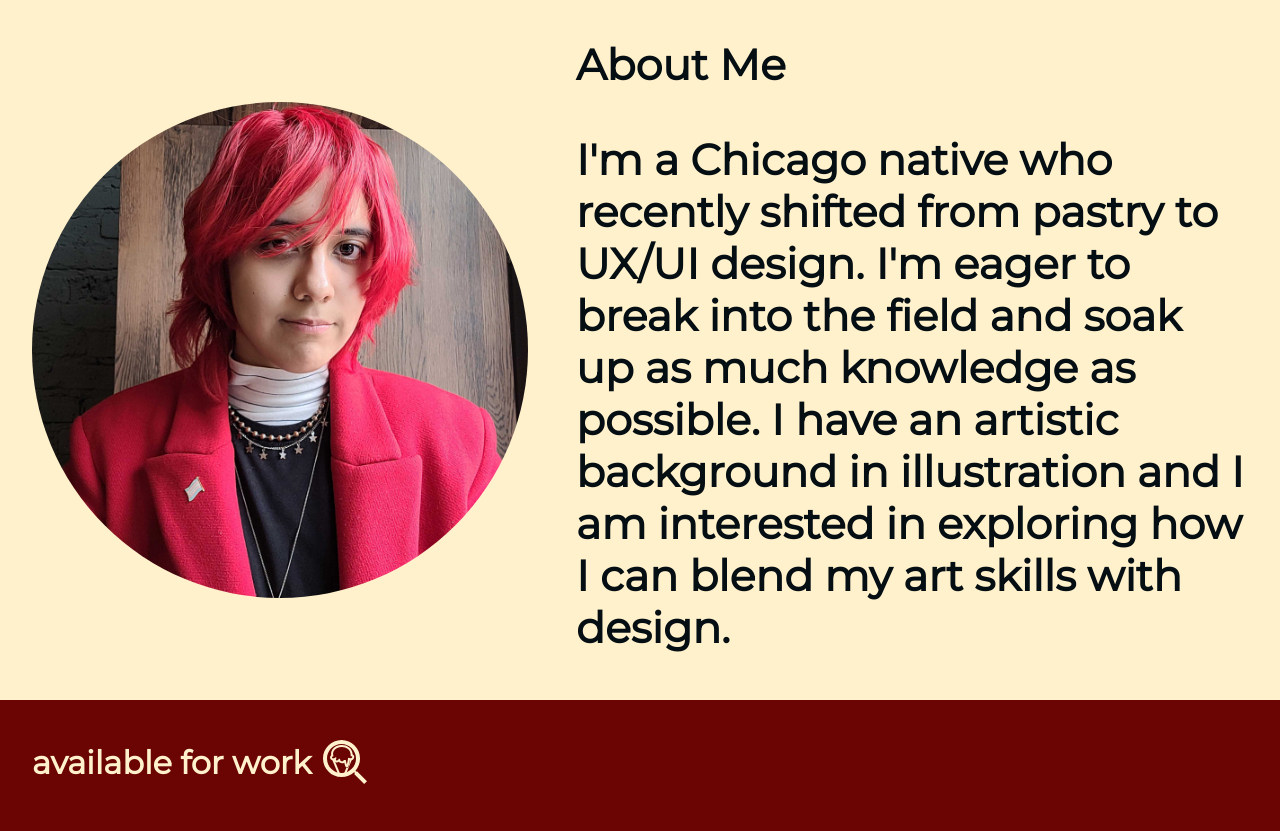
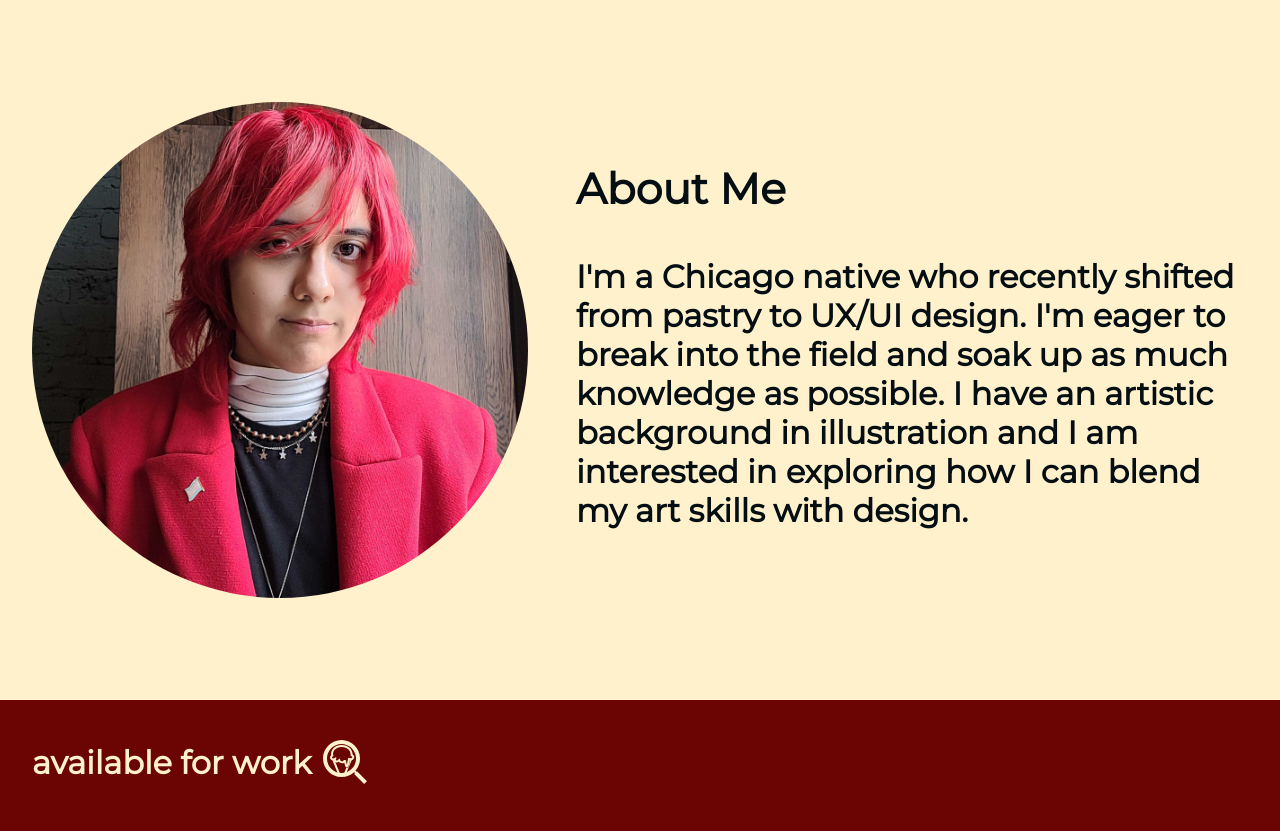
Before and after one commit to nonoami/noamisportfolio, a plain HTML site: page index.html in a window 1280 px wide. Shown: the part 2100-2931 px from the top of the page. Drawn offline with Linux system fonts and the light colour scheme.

Commit message:
changed about me

```diff
--- a/css/styles.css
+++ b/css/styles.css
@@ -169,7 +169,7 @@ header {
     margin-right: 48px;
 }
 
-.aboutME h3 {
+.aboutME h4 {
     color: #040E13;
     margin-right: 32px;
 }
--- a/index.html
+++ b/index.html
@@ -104,7 +104,7 @@
         <h2>
             About Me
         </h2>
-        <h3>
+        <h4>
             I'm a Chicago native who recently
             shifted from pastry to UX/UI design.
             I'm eager to break into the field and
@@ -113,7 +113,7 @@
             background in illustration and I am
             interested in exploring how I can
             blend my art skills with design.
-        </h3>
+        </h4>
     </div>
    </section>
    <footer>
```
Also changed, not shown: 1 other file.
